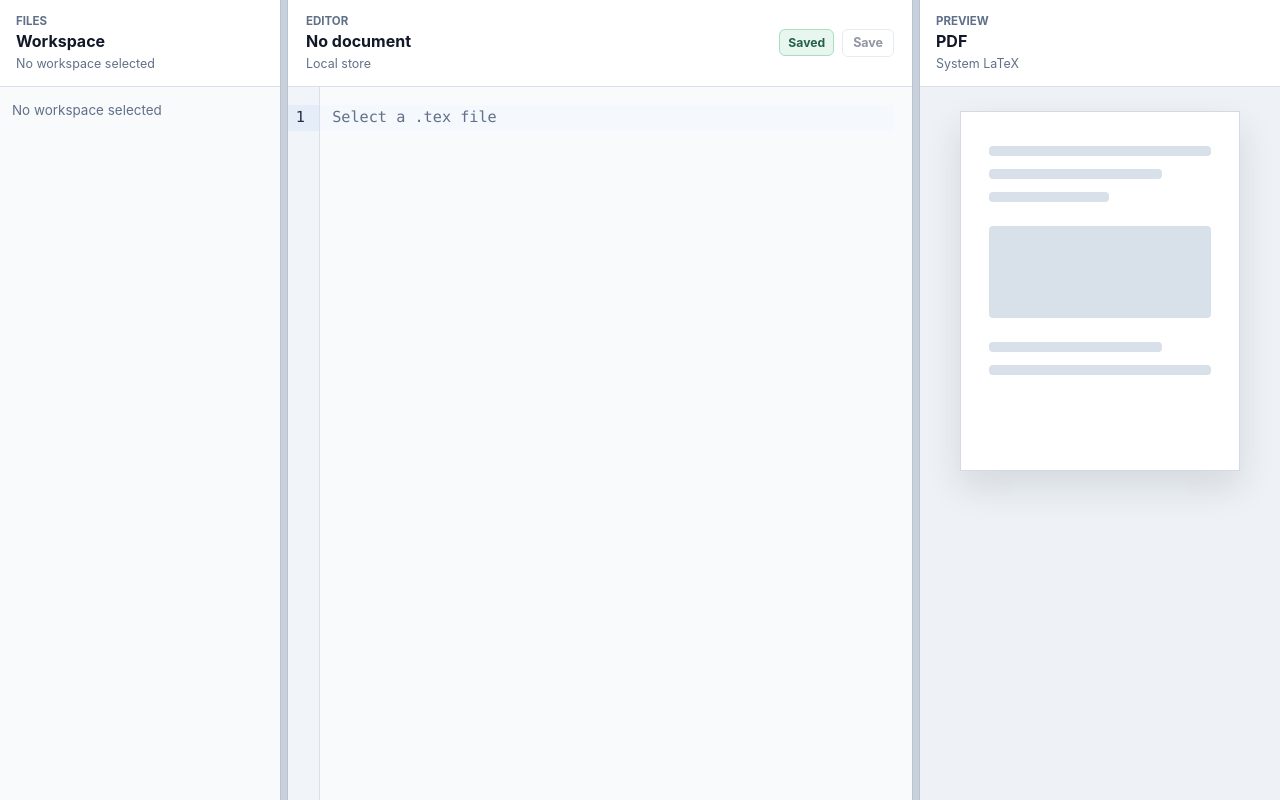
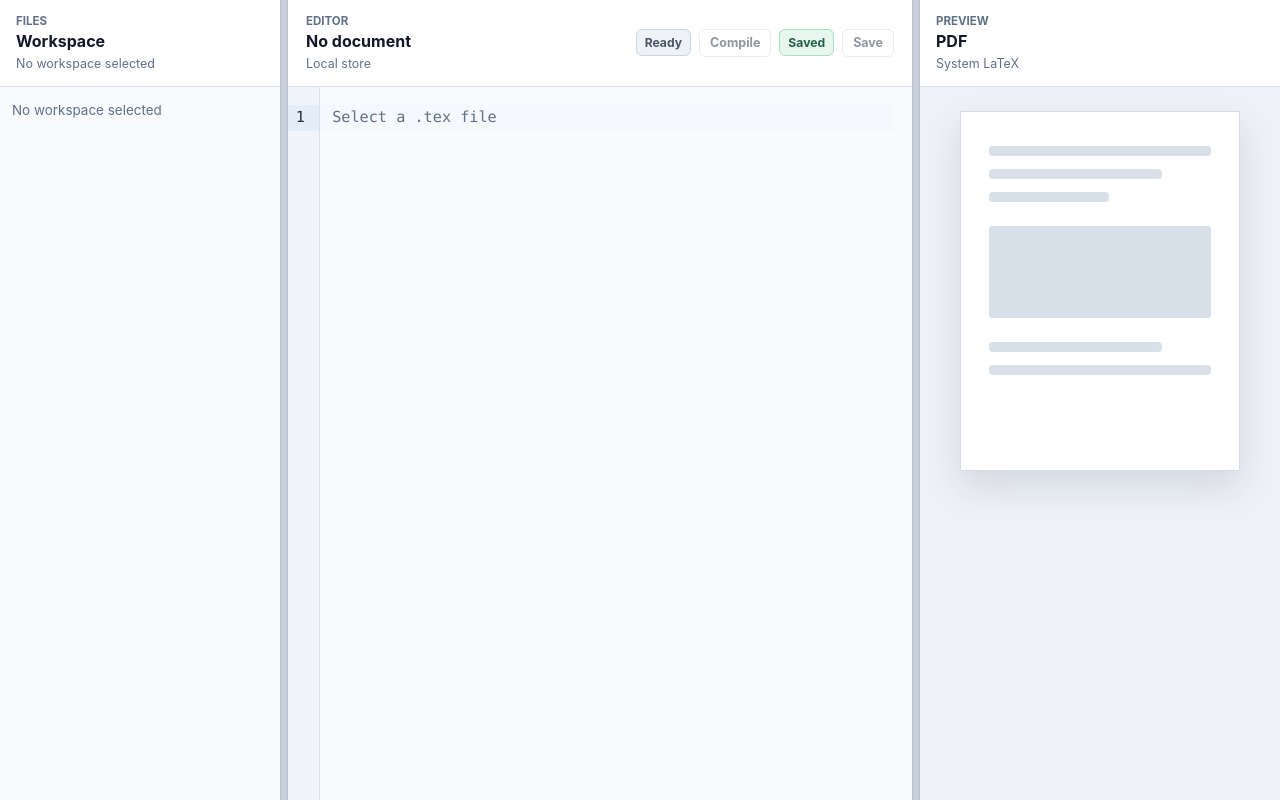
Before and after one commit to mtplayground/wonderfulr-d7e0-texdesk, a React (Vite) app: page / in a window 1280 px wide. Built offline with nearby package versions, Linux system fonts and the light colour scheme.

Commit message:
feat: Compile trigger & run state

```diff
--- a/src/components/layout/ThreePaneLayout.tsx
+++ b/src/components/layout/ThreePaneLayout.tsx
@@ -7,6 +7,7 @@ import {
   rememberOpenFile,
   rememberWorkspaceRoot,
 } from "../../ipc/client";
+import { useCompileState } from "../../state/compileState";
 import { useDocumentState } from "../../state/documentState";
 import { usePaneLayout } from "../../state/layoutState";
 import { useWorkspaceSync } from "../../state/workspaceSync";
@@ -46,6 +47,12 @@ export default function ThreePaneLayout() {
   const didRestoreFile = useRef(false);
   const workspaceRoot = restoreState.workspaceRoot;
   const documentState = useDocumentState(workspaceRoot);
+  const compileState = useCompileState({
+    documentPath: documentState.document?.path ?? null,
+    isDirty: documentState.isDirty,
+    saveDocument: documentState.saveDocument,
+    workspaceRoot,
+  });
   const { handleWorkspaceChange } = documentState;
   const workspaceSync = useWorkspaceSync(workspaceRoot);
   const workspaceLabel =
@@ -176,6 +183,17 @@ export default function ThreePaneLayout() {
             </p>
           </div>
           <div className="editor-actions">
+            <span className={`compile-status compile-status-${compileState.runState.status}`}>
+              {compileState.statusLabel}
+            </span>
+            <button
+              type="button"
+              className="editor-compile-button"
+              disabled={!compileState.canCompile}
+              onClick={() => void compileState.compile()}
+            >
+              {compileState.runState.status === "running" ? "Compiling" : "Compile"}
+            </button>
             <span className={`file-status${documentState.isDirty ? " is-dirty" : ""}`}>
               {documentState.isDirty ? "Unsaved" : "Saved"}
             </span>
@@ -200,6 +218,16 @@ export default function ThreePaneLayout() {
         {documentState.externalChangePath ? (
           <div className="editor-sync-warning">
             Open file changed on disk.
+          </div>
+        ) : null}
+        {compileState.runState.status === "success" && compileState.runState.result ? (
+          <div className="compile-run-message compile-run-message-success">
+            Compiled {compileState.runState.result.pdfPath}
+          </div>
+        ) : null}
+        {compileState.runState.status === "failure" && compileState.runState.error ? (
+          <div className="compile-run-message compile-run-message-failure">
+            {compileState.runState.error}
           </div>
         ) : null}
       </section>
--- /dev/null
+++ b/src/state/compileState.ts
@@ -0,0 +1,131 @@
+import { useCallback, useEffect, useMemo, useState } from "react";
+
+import { compileDocument } from "../ipc/client";
+import type { CompileResult } from "../types/compile";
+
+export type CompileStatus = "idle" | "running" | "success" | "failure";
+
+type CompileRunState = {
+  error: string | null;
+  finishedAt: number | null;
+  result: CompileResult | null;
+  startedAt: number | null;
+  status: CompileStatus;
+};
+
+const INITIAL_RUN_STATE: CompileRunState = {
+  error: null,
+  finishedAt: null,
+  result: null,
+  startedAt: null,
+  status: "idle",
+};
+
+function displayError(error: unknown): string {
+  return error instanceof Error ? error.message : String(error);
+}
+
+export function useCompileState({
+  documentPath,
+  isDirty,
+  saveDocument,
+  workspaceRoot,
+}: {
+  documentPath: string | null;
+  isDirty: boolean;
+  saveDocument: () => Promise<boolean>;
+  workspaceRoot: string | null;
+}) {
+  const [runState, setRunState] = useState<CompileRunState>(INITIAL_RUN_STATE);
+
+  const canCompile = Boolean(
+    workspaceRoot && documentPath && runState.status !== "running",
+  );
+
+  const compile = useCallback(async () => {
+    if (!workspaceRoot || !documentPath || runState.status === "running") {
+      return;
+    }
+
+    const startedAt = Date.now();
+    setRunState({
+      error: null,
+      finishedAt: null,
+      result: null,
+      startedAt,
+      status: "running",
+    });
+
+    try {
+      if (isDirty) {
+        const saved = await saveDocument();
+        if (!saved) {
+          throw new Error("Save failed before compile.");
+        }
+      }
+
+      const result = await compileDocument({
+        workspaceRoot,
+        path: documentPath,
+      });
+      setRunState({
+        error: null,
+        finishedAt: Date.now(),
+        result,
+        startedAt,
+        status: "success",
+      });
+    } catch (compileError) {
+      setRunState({
+        error: displayError(compileError),
+        finishedAt: Date.now(),
+        result: null,
+        startedAt,
+        status: "failure",
+      });
+    }
+  }, [documentPath, isDirty, runState.status, saveDocument, workspaceRoot]);
+
+  useEffect(() => {
+    setRunState(INITIAL_RUN_STATE);
+  }, [documentPath, workspaceRoot]);
+
+  useEffect(() => {
+    function handleKeyDown(event: KeyboardEvent) {
+      if (event.defaultPrevented) {
+        return;
+      }
+
+      if (!(event.metaKey || event.ctrlKey) || event.key !== "Enter") {
+        return;
+      }
+
+      event.preventDefault();
+      void compile();
+    }
+
+    window.addEventListener("keydown", handleKeyDown);
+    return () => window.removeEventListener("keydown", handleKeyDown);
+  }, [compile]);
+
+  const statusLabel = useMemo(() => {
+    switch (runState.status) {
+      case "running":
+        return "Compiling";
+      case "success":
+        return "Compiled";
+      case "failure":
+        return "Failed";
+      case "idle":
+      default:
+        return "Ready";
+    }
+  }, [runState.status]);
+
+  return {
+    canCompile,
+    compile,
+    runState,
+    statusLabel,
+  };
+}
--- a/src/state/documentState.ts
+++ b/src/state/documentState.ts
@@ -61,7 +61,7 @@ export function useDocumentState(workspaceRoot: string | null) {
 
   const saveDocument = useCallback(async () => {
     if (!workspaceRoot || !document) {
-      return;
+      return false;
     }
 
     setStatus("saving");
@@ -86,9 +86,11 @@ export function useDocumentState(workspaceRoot: string | null) {
       );
       setExternalChangePath(null);
       setStatus("ready");
+      return true;
     } catch (saveError) {
       setStatus("error");
       setError(displayError(saveError));
+      return false;
     }
   }, [document, workspaceRoot]);
 
--- a/src/styles.css
+++ b/src/styles.css
@@ -149,7 +149,8 @@ button {
   border-color: #f1d288;
 }
 
-.editor-save-button {
+.editor-save-button,
+.editor-compile-button {
   height: 28px;
   padding: 0 10px;
   color: #243047;
@@ -161,15 +162,47 @@ button {
 }
 
 .editor-save-button:hover:not(:disabled),
-.editor-save-button:focus-visible {
+.editor-save-button:focus-visible,
+.editor-compile-button:hover:not(:disabled),
+.editor-compile-button:focus-visible {
   background: #eaf0f8;
   border-color: #9db2cd;
   outline: none;
 }
 
-.editor-save-button:disabled {
+.editor-save-button:disabled,
+.editor-compile-button:disabled {
   cursor: not-allowed;
   opacity: 0.5;
+}
+
+.compile-status {
+  flex: 0 0 auto;
+  padding: 5px 8px;
+  color: #475569;
+  background: #eef2f6;
+  border: 1px solid #cbd5e1;
+  border-radius: 6px;
+  font-size: 0.76rem;
+  font-weight: 700;
+}
+
+.compile-status-running {
+  color: #1d4ed8;
+  background: #dbeafe;
+  border-color: #93c5fd;
+}
+
+.compile-status-success {
+  color: #256047;
+  background: #e7f7ef;
+  border-color: #a8dec1;
+}
+
+.compile-status-failure {
+  color: #8a1f1f;
+  background: #fff1f1;
+  border-color: #f2c5c5;
 }
 
 .pane-resizer {
@@ -363,6 +396,29 @@ button {
   font-weight: 700;
 }
 
+.compile-run-message {
+  flex: 0 0 auto;
+  max-height: 86px;
+  padding: 8px 18px;
+  overflow: auto;
+  border-top: 1px solid;
+  font-size: 0.82rem;
+  font-weight: 700;
+  line-height: 1.4;
+}
+
+.compile-run-message-success {
+  color: #256047;
+  background: #e7f7ef;
+  border-color: #a8dec1;
+}
+
+.compile-run-message-failure {
+  color: #8a1f1f;
+  background: #fff1f1;
+  border-color: #f2c5c5;
+}
+
 .workspace-pane-preview {
   background: #eef2f6;
 }
```
